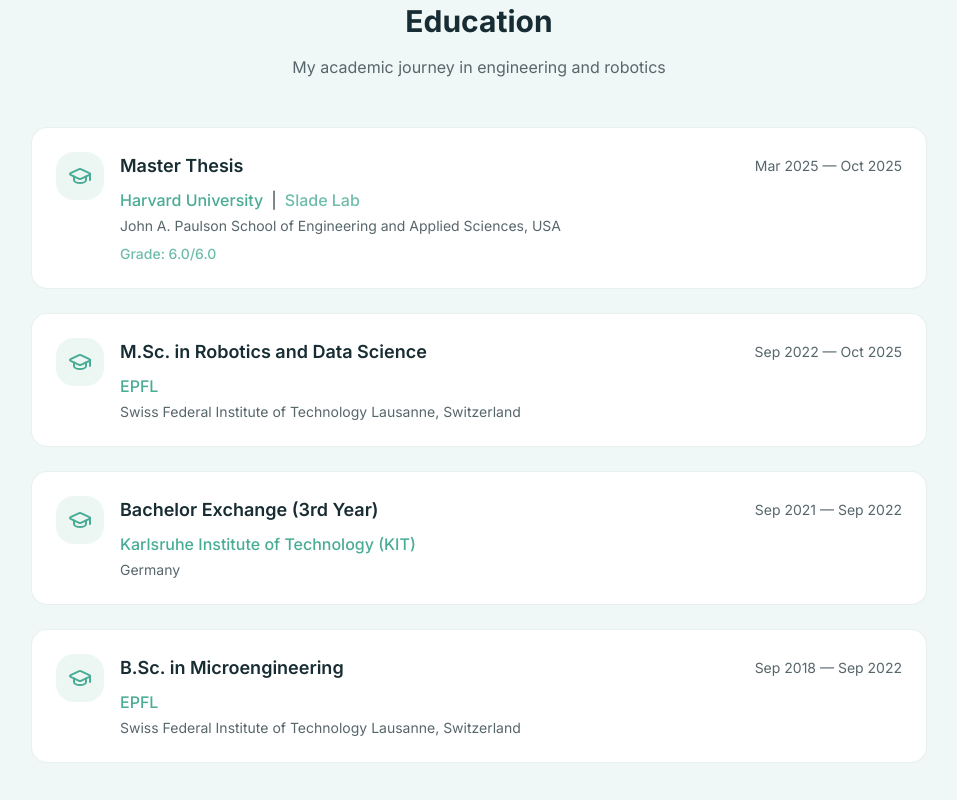
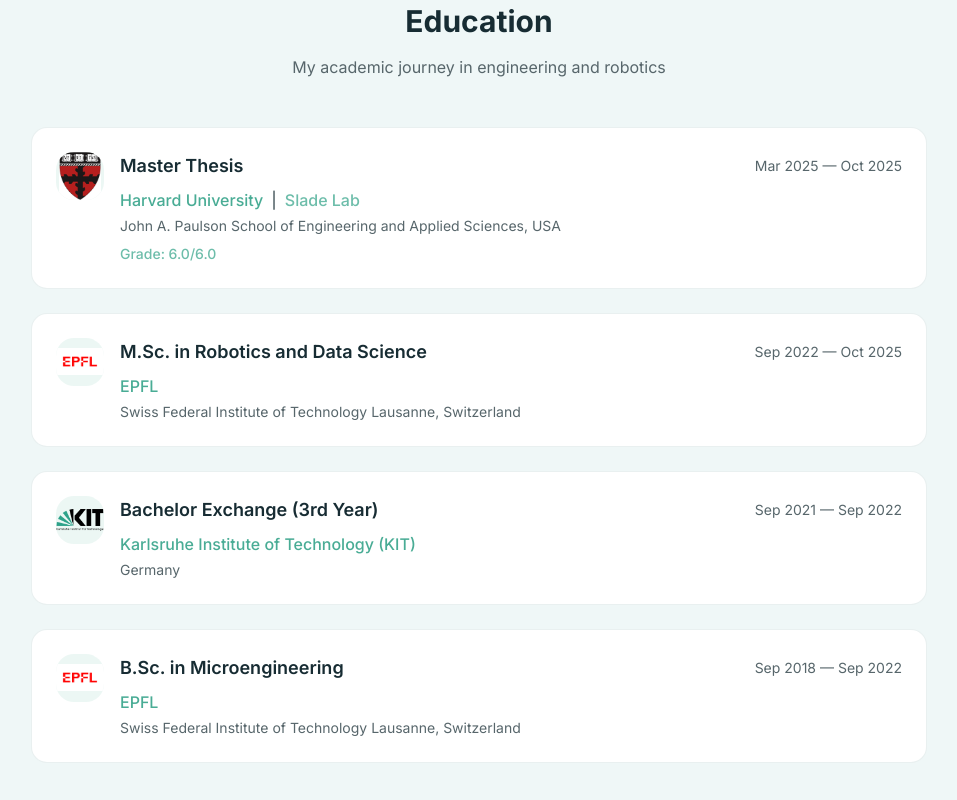
Before and after one commit to jowsk/jowsk.github.io, a Next.js app: page / in a window 1280 px wide. Shown: the part 2438-3238 px from the top of the page, without its empty margins (161-1118 px from the left). Built offline with nearby package versions, Linux system fonts and the light colour scheme.

Commit message:
fix logo
Co-authored-by: Copilot <copilot@github.com>

```diff
--- a/components/education.tsx
+++ b/components/education.tsx
@@ -1,6 +1,6 @@
 "use client";
 
-import { GraduationCap } from "lucide-react";
+import { useState } from "react";
 
 const education = [
   {
@@ -40,6 +40,30 @@ const education = [
 ];
 
 export function Education() {
+  const [logoErrors, setLogoErrors] = useState<{ [key: string]: boolean }>({});
+
+  const institutionLogoMap: { [key: string]: string } = {
+    "Harvard University": "/logos/harvard.png",
+    "EPFL": "/logos/epfl.png",
+    "Karlsruhe Institute of Technology (KIT)": "/logos/kit.png",
+  };
+
+  const getInstitutionLogoPath = (institutionName: string) => {
+    return institutionLogoMap[institutionName] || "/logos/placeholder.png";
+  };
+
+  const getInstitutionInitials = (institutionName: string) => {
+    return institutionName
+      .split(" ")
+      .map((word) => word[0])
+      .join("")
+      .toUpperCase()
+      .slice(0, 2);
+  };
+
+  const handleLogoError = (institutionName: string) => {
+    setLogoErrors((prev) => ({ ...prev, [institutionName]: true }));
+  };
   return (
     <section id="education" className="px-6 md:px-12 lg:px-24 py-24">
       <div className="max-w-4xl mx-auto">
@@ -57,9 +81,21 @@ export function Education() {
               className="bg-card rounded-2xl p-6 border border-border/50 hover:border-primary/30 hover:shadow-md transition-all duration-300"
             >
               <div className="flex flex-col md:flex-row md:items-start gap-4">
-                <div className="w-12 h-12 bg-primary/10 rounded-xl flex items-center justify-center shrink-0">
-                  <GraduationCap className="w-6 h-6 text-primary" />
-                </div>
+                <div className="w-12 h-12 bg-primary/10 rounded-xl flex items-center justify-center shrink-0 overflow-hidden">
+                {!logoErrors[edu.institution] ? (
+                  <img
+                    src={getInstitutionLogoPath(edu.institution)}
+                    alt={`${edu.institution} logo`}
+                    className="w-full h-full object-contain"
+                    loading="lazy"
+                    onError={() => handleLogoError(edu.institution)}
+                  />
+                ) : (
+                  <span className="text-xs font-bold text-primary">
+                    {getInstitutionInitials(edu.institution)}
+                  </span>
+                )}
+              </div>
                 <div className="flex-1">
                   <div className="flex flex-col md:flex-row md:items-center md:justify-between gap-2 mb-2">
                     <h3 className="text-lg font-semibold text-foreground">
```
Also changed, not shown: public/logos/harvard.png (renamed from public/logos/seas.png), public/logos/mila.png (renamed from public/logos/milalogowebnoirrgb.png).
